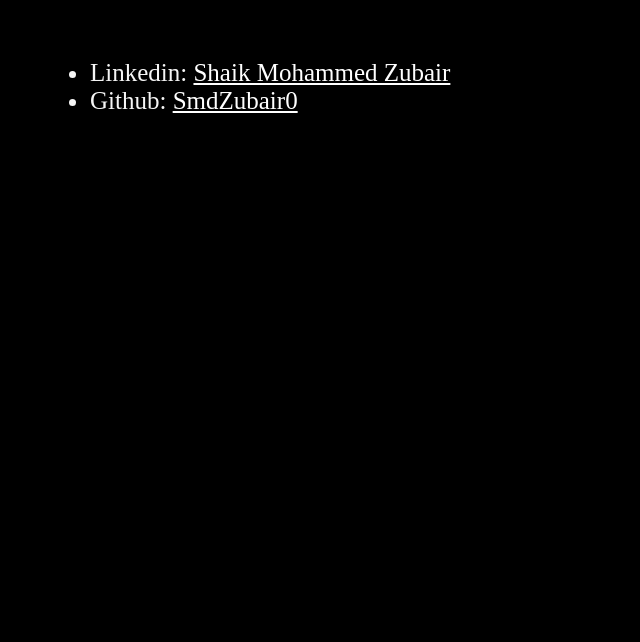
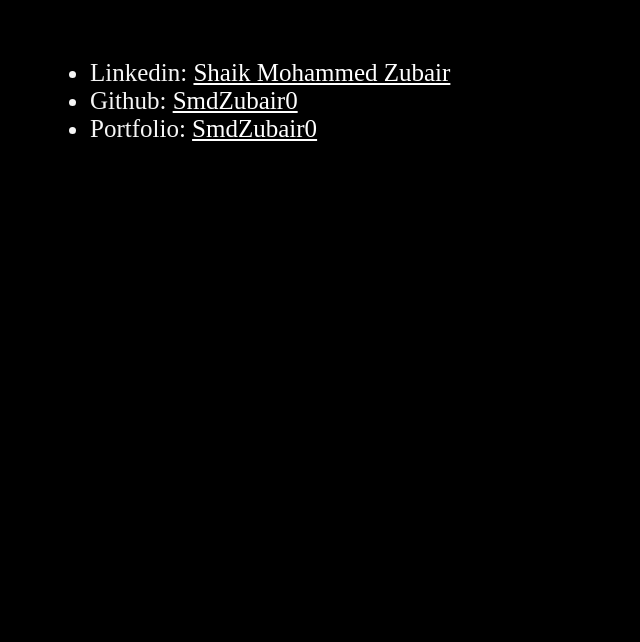
Before and after one commit to SmdZubair0/Movie-Recommendation-System, a Flask app: page /contact in a window 1280 px wide. Shown: the part 481-1123 px from the top of the page, without its empty margins (0-640 px from the left). Run offline with Flask 3, Linux system fonts and the light colour scheme; parts of the project's set-up code (start-up, migrations or seed data) failed here and were passed over.

Commit message:
added requirement.txt

```diff
--- a/templates/contact.html
+++ b/templates/contact.html
@@ -4,6 +4,7 @@
     <ul class="points">
         <li>Linkedin: <a href="https://www.linkedin.com/in/shaik-mohammed-zubair-0898aa259">Shaik Mohammed Zubair</a></li>
         <li>Github: <a href="https://github.com/SmdZubair0">SmdZubair0</a></li>
+        <li>Portfolio: <a href="https://portfolio-utiu.onrender.com/">SmdZubair0</a></li>
     </ul>
 
 </main>
```
Also changed, not shown: requirements.txt (added, +9 -0 lines).
